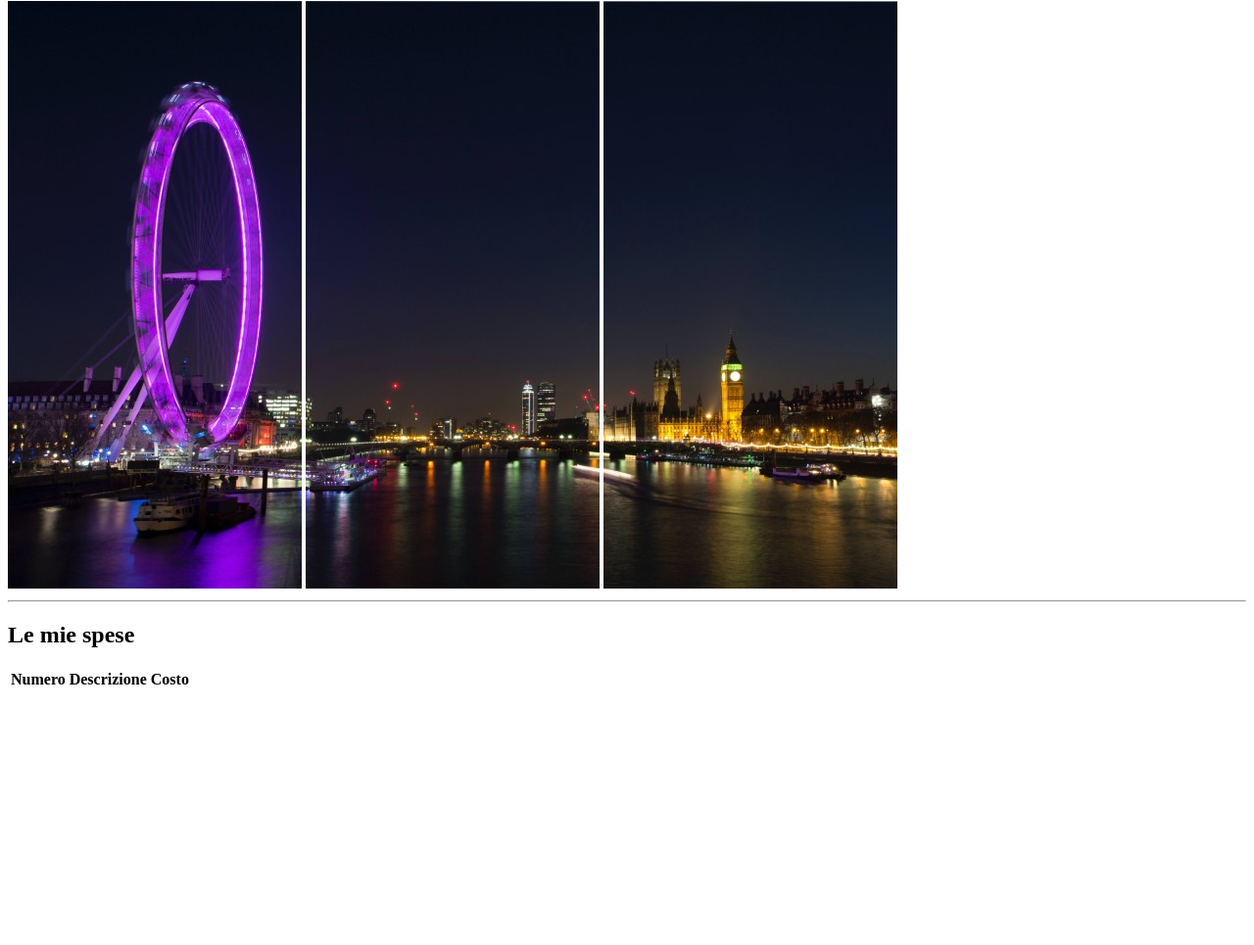
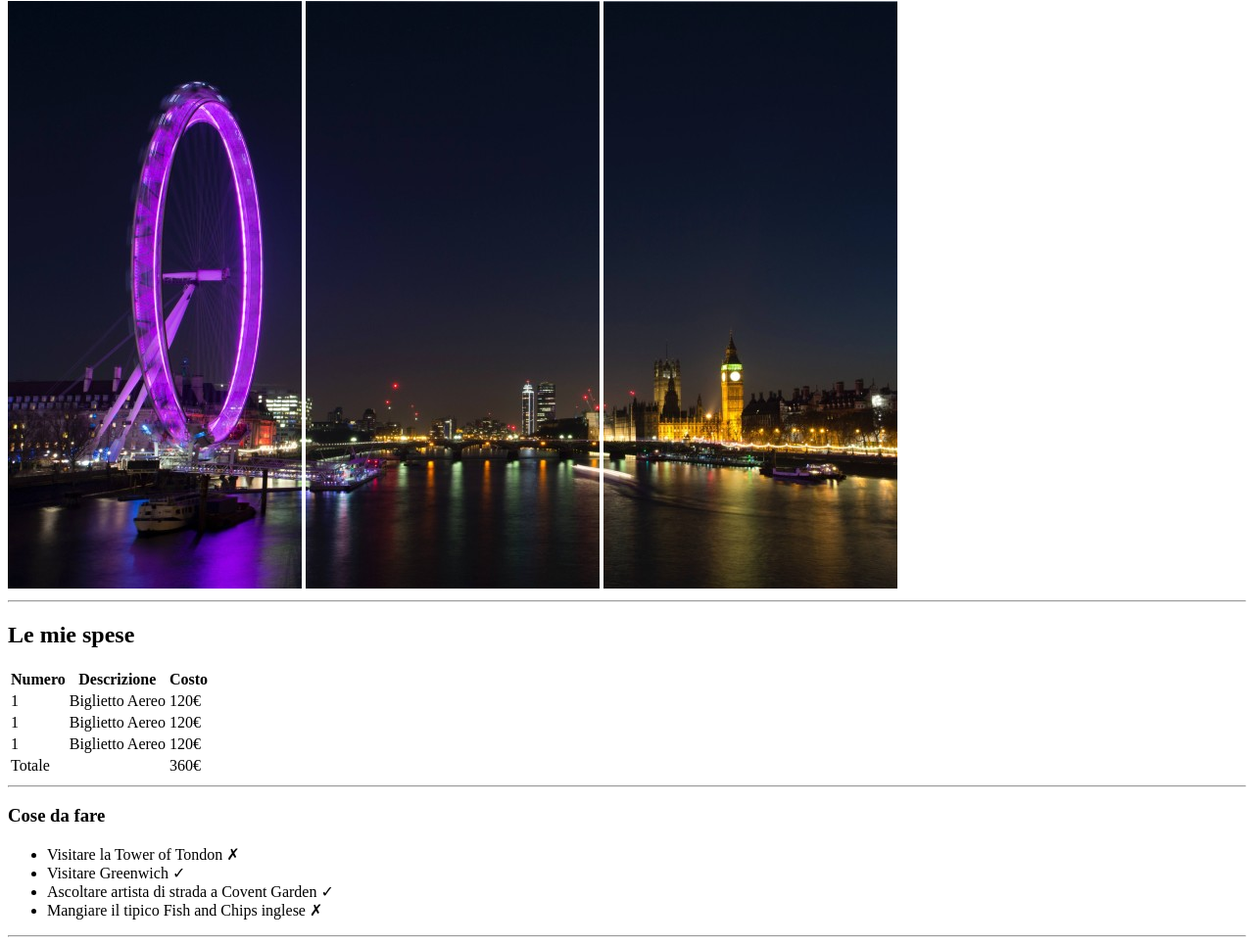
Before and after one commit to SaraG94/html-london-trip, a plain HTML site: page index.html in a window 1280 px wide. Shown: the part 79-1044 px from the top of the page at 98% size. Before the commit the page ends 800 px from the top, so only its background shows below. Drawn offline with Linux system fonts and the light colour scheme.

Commit message:
Aggiunta taballa spese ed elenco cose da fare

```diff
--- a/index.html
+++ b/index.html
@@ -28,14 +28,60 @@
                         <th>Costo</th>
                     </tr>
                 </thead>
+
                 <tbody>
+                    <tr>
+                        <td>1</td>
+                        <td>Biglietto Aereo</td>
+                        <td>120€</td>
+                    </tr>
 
+                    <tr>
+                        <td>1</td>
+                        <td>Biglietto Aereo</td>
+                        <td>120€</td>
+                    </tr>
+
+                    <tr>
+                        <td>1</td>
+                        <td>Biglietto Aereo</td>
+                        <td>120€</td>
+                    </tr>
                 </tbody>
+
                 <tfoot>
-
+                    <tr>
+                        <td>Totale</td>
+                        <td></td>
+                        <td>360€</td>
+                    </tr>
                 </tfoot>
             </table>
+            <hr>
+        </section>
 
+        <!--Elenco cose da fare-->
+        <section>
+            <h3>Cose da fare</h3>
+
+            <ul>
+                <li>
+                    Visitare la Tower of Tondon &cross;
+                </li>
+
+                <li>
+                    Visitare Greenwich &check;
+                </li>
+
+                <li>
+                    Ascoltare artista di strada a Covent Garden &check;
+                </li>
+
+                <li>
+                    Mangiare il tipico Fish and Chips inglese &cross;
+                </li>
+            </ul>
+            <hr>
         </section>
 
     </main>
```
